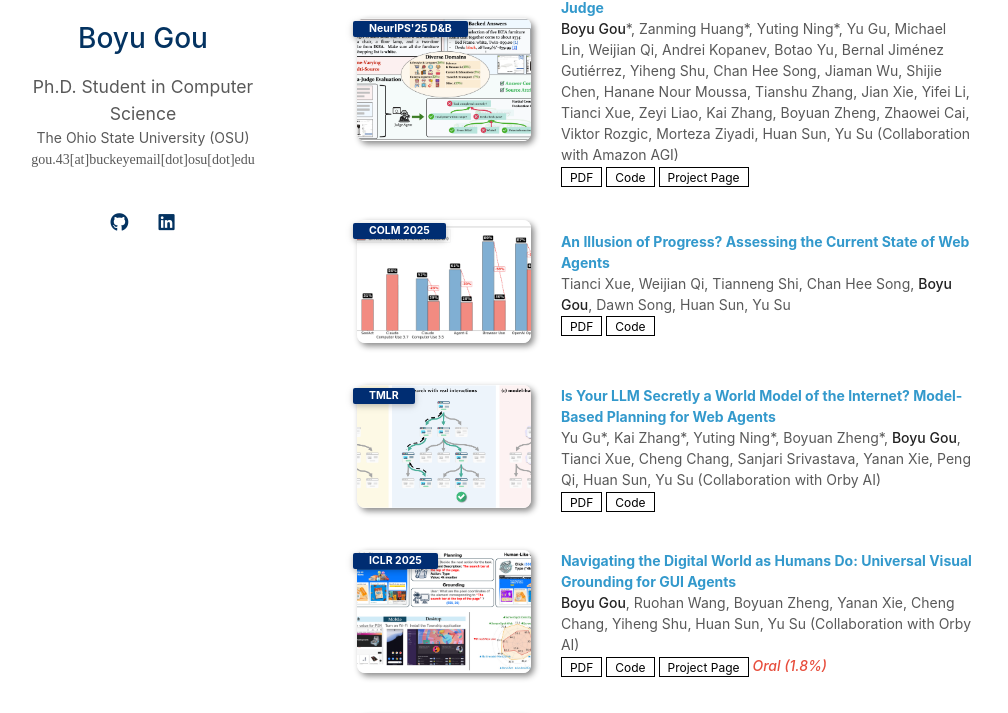
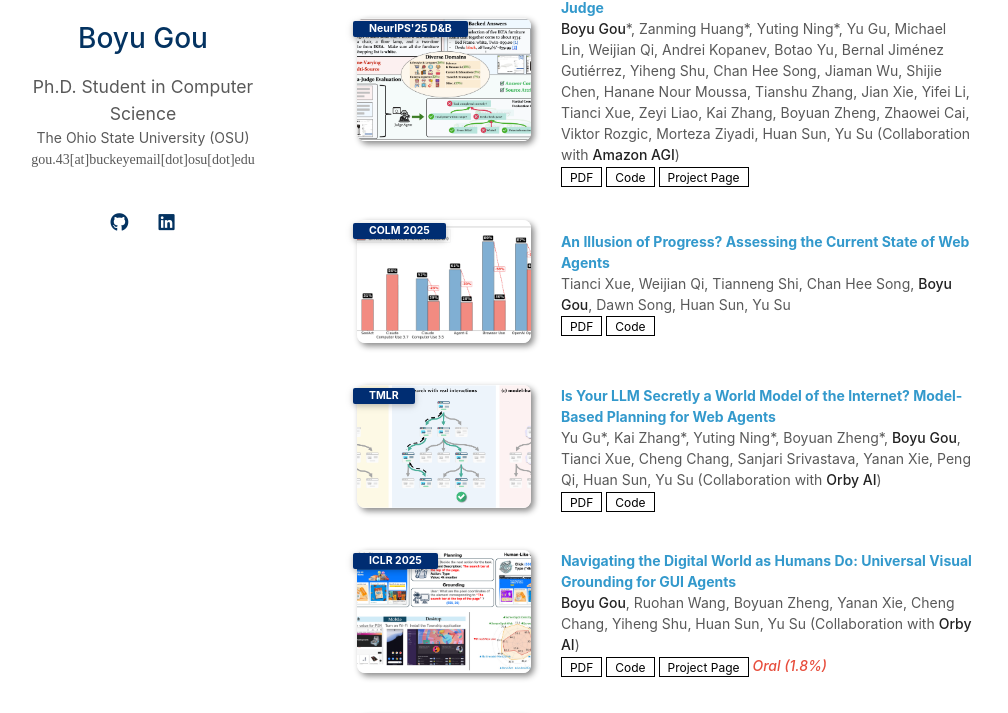
Before and after one commit to boyugou/boyugou.github.io, a Jekyll site: the page built from index.md, in a window 1280 px wide and 1400 px high, scrolled down 519 px. Shown: the part 240-953 px from the top of the window, without its empty margins (133-1141 px from the left). Built offline with Jekyll 4.4.1, drawn with Linux system fonts in a browser that asks for light colours; a style sheet for code colours, icons or effects is not loaded; grey boxes are pictures that could not be loaded.

```diff
--- a/_data/publications.yml
+++ b/_data/publications.yml
@@ -1,6 +1,6 @@
 main:
   - title: "Mind2Web 2: Evaluating Agentic Search with Agent-as-a-Judge"
-    authors: <strong>Boyu Gou</strong>*, Zanming Huang*, Yuting Ning*, Yu Gu, Michael Lin, Weijian Qi, Andrei Kopanev, Botao Yu, Bernal Jiménez Gutiérrez, Yiheng Shu, Chan Hee Song, Jiaman Wu, Shijie Chen, Hanane Nour Moussa, Tianshu Zhang, Jian Xie, Yifei Li, Tianci Xue, Zeyi Liao, Kai Zhang, Boyuan Zheng, Zhaowei Cai, Viktor Rozgic, Morteza Ziyadi, Huan Sun, Yu Su (Collaboration with Amazon AGI)
+    authors: <strong>Boyu Gou</strong>*, Zanming Huang*, Yuting Ning*, Yu Gu, Michael Lin, Weijian Qi, Andrei Kopanev, Botao Yu, Bernal Jiménez Gutiérrez, Yiheng Shu, Chan Hee Song, Jiaman Wu, Shijie Chen, Hanane Nour Moussa, Tianshu Zhang, Jian Xie, Yifei Li, Tianci Xue, Zeyi Liao, Kai Zhang, Boyuan Zheng, Zhaowei Cai, Viktor Rozgic, Morteza Ziyadi, Huan Sun, Yu Su (Collaboration with <strong>Amazon AGI</strong>)
     conference_short: NeurIPS'25 D&B
     pdf: https://arxiv.org/abs/2506.21506
     page: https://osu-nlp-group.github.io/Mind2Web-2/
@@ -19,7 +19,7 @@ main:
 
 
   - title: "Is Your LLM Secretly a World Model of the Internet? Model-Based Planning for Web Agents"
-    authors: Yu Gu*, Kai Zhang*, Yuting Ning*, Boyuan Zheng*, <strong>Boyu Gou</strong>, Tianci Xue, Cheng Chang, Sanjari Srivastava, Yanan Xie, Peng Qi, Huan Sun, Yu Su (Collaboration with Orby AI)
+    authors: Yu Gu*, Kai Zhang*, Yuting Ning*, Boyuan Zheng*, <strong>Boyu Gou</strong>, Tianci Xue, Cheng Chang, Sanjari Srivastava, Yanan Xie, Peng Qi, Huan Sun, Yu Su (Collaboration with <strong>Orby AI</strong>)
     conference_short: TMLR
     pdf: https://arxiv.org/abs/2411.06559
     image: ./assets/img/webdreamer.png
@@ -28,7 +28,7 @@ main:
 
 
   - title: "Navigating the Digital World as Humans Do: Universal Visual Grounding for GUI Agents"
-    authors: <strong>Boyu Gou</strong>, Ruohan Wang, Boyuan Zheng, Yanan Xie, Cheng Chang, Yiheng Shu, Huan Sun, Yu Su (Collaboration with Orby AI)
+    authors: <strong>Boyu Gou</strong>, Ruohan Wang, Boyuan Zheng, Yanan Xie, Cheng Chang, Yiheng Shu, Huan Sun, Yu Su (Collaboration with <strong>Orby AI</strong>)
     conference_short: ICLR 2025
     pdf: https://arxiv.org/abs/2410.05243
     code: https://github.com/OSU-NLP-Group/UGround
```
